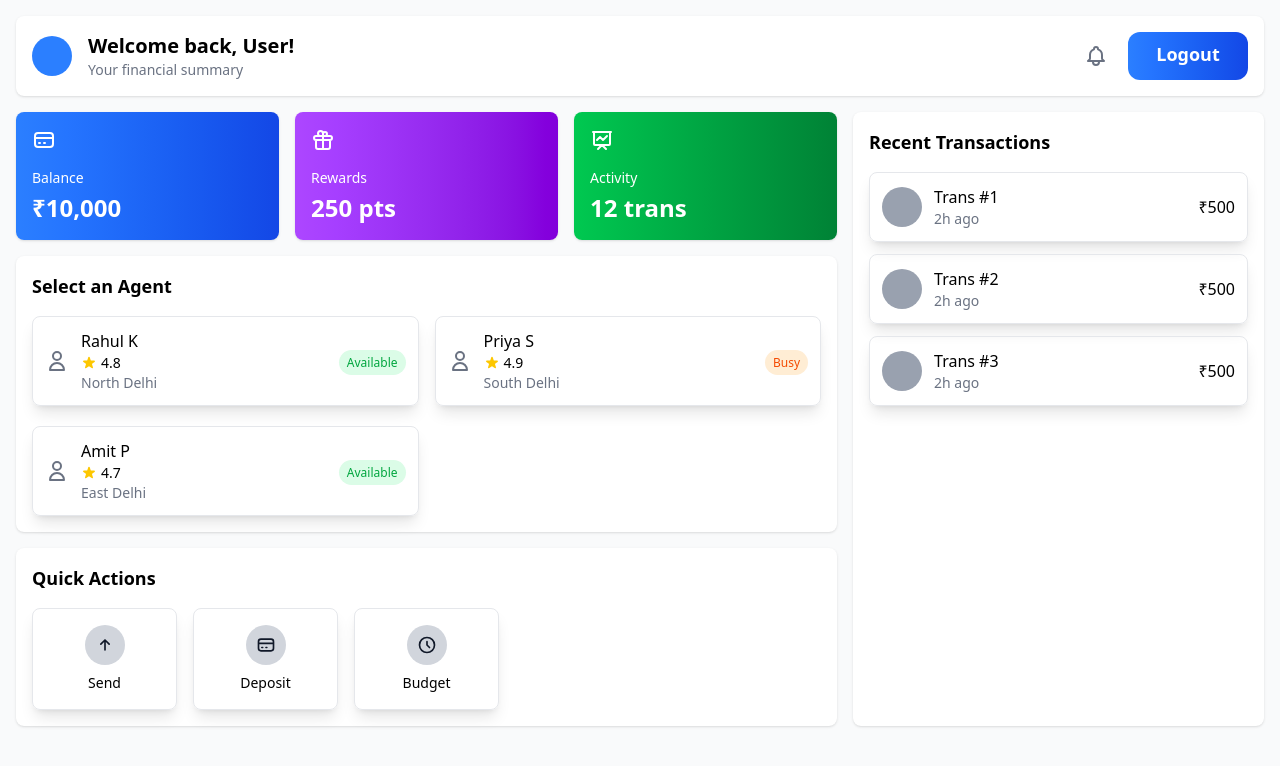
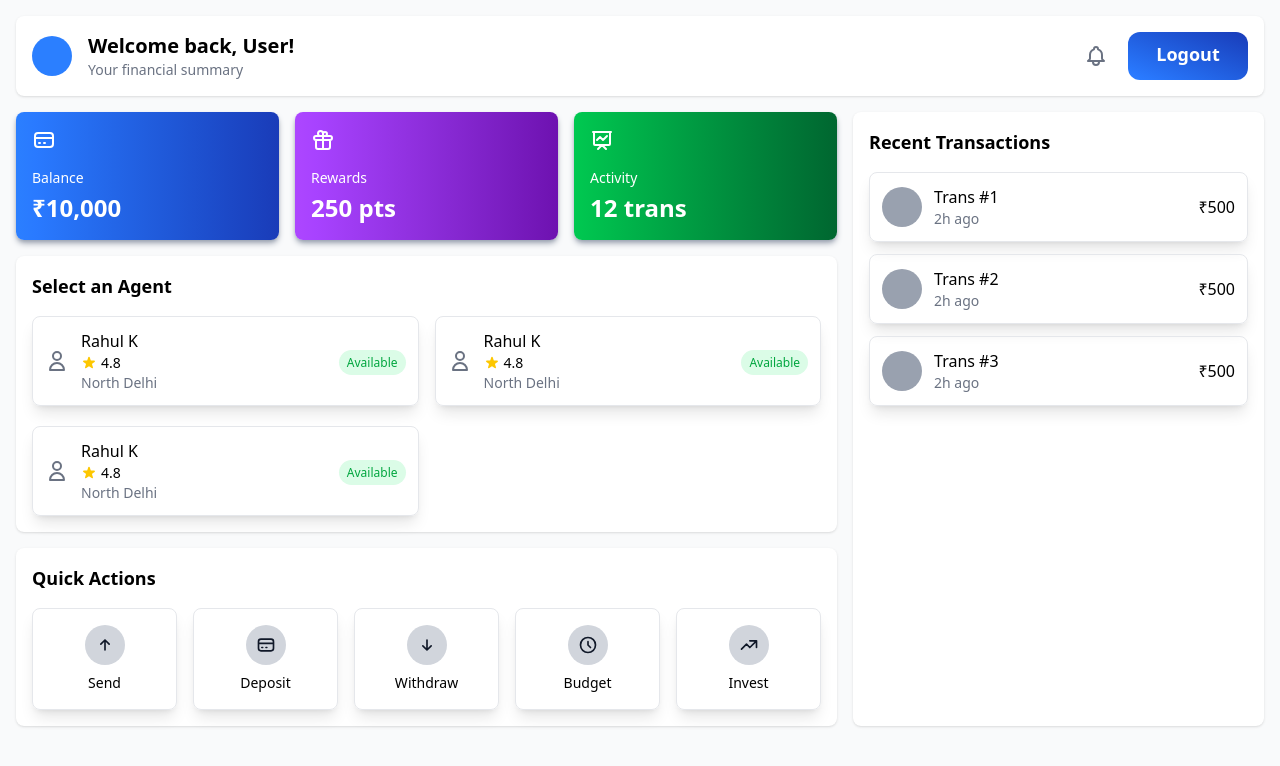
Before and after one commit to Jhil20/Exception-RuralFin, a React (Vite) app in the folder client/: page /userDashboard in a window 1280 px wide. Shown: the top 766 px of the page. Built offline with nearby package versions, Linux system fonts and the light colour scheme.

Commit message:
building user ui

```diff
--- /dev/null
+++ b/client/src/components/AgentCard.jsx
@@ -0,0 +1,50 @@
+import React from "react";
+
+const AgentCard = (props) => {
+  const handleClick = props.onClick;
+  return (
+    <div
+      onClick={() => handleClick(true)}
+      className="flex items-center hover:shadow-black/40 justify-between border border-gray-200 hover:bg-gray-200 cursor-pointer tranisition-all duration-500 shadow-lg rounded-lg p-3"
+    >
+      <div className="flex items-center">
+        <div className="mr-3">
+          <svg
+            className="h-6 w-6 text-gray-500"
+            fill="none"
+            viewBox="0 0 24 24"
+            stroke="currentColor"
+          >
+            <path
+              strokeLinecap="round"
+              strokeLinejoin="round"
+              strokeWidth={2}
+              d="M16 7a4 4 0 11-8 0 4 4 0 018 0zM12 14a7 7 0 00-7 7h14a7 7 0 00-7-7z"
+            />
+          </svg>
+        </div>
+        <div>
+          <div className="font-medium">Rahul K</div>
+          <div className="flex items-center">
+            <svg
+              className="h-4 w-4 text-yellow-400"
+              fill="currentColor"
+              viewBox="0 0 20 20"
+            >
+              <path d="M9.049 2.927c.3-.921 1.603-.921 1.902 0l1.07 3.292a1 1 0 00.95.69h3.462c.969 0 1.371 1.24.588 1.81l-2.8 2.034a1 1 0 00-.364 1.118l1.07 3.292c.3.921-.755 1.688-1.54 1.118l-2.8-2.034a1 1 0 00-1.175 0l-2.8 2.034c-.784.57-1.838-.197-1.539-1.118l1.07-3.292a1 1 0 00-.364-1.118L2.98 8.72c-.783-.57-.38-1.81.588-1.81h3.461a1 1 0 00.951-.69l1.07-3.292z" />
+            </svg>
+            <span className="text-sm ml-1">4.8</span>
+          </div>
+          <div className="text-sm text-gray-500">North Delhi</div>
+        </div>
+      </div>
+      <div>
+        <span className="text-xs px-2 py-1 rounded-full bg-green-100 text-green-600">
+          Available
+        </span>
+      </div>
+    </div>
+  );
+};
+
+export default AgentCard;
--- a/client/src/routes/UserDashboard.jsx
+++ b/client/src/routes/UserDashboard.jsx
@@ -3,52 +3,14 @@ import { Link, useNavigate } from "react-router-dom";
 import { userLoggedout } from "../redux/slices/signInSlice";
 import { useDispatch } from "react-redux";
 import Cookies from "js-cookie";
+import AgentCard from "../components/AgentCard";
 
 const UserDashboard = () => {
   const dispatch = useDispatch();
   const navigate = useNavigate();
   const [showNotifications, setShowNotifications] = useState(false);
-
-  // Sample data based on the image
-  const userData = {
-    balance: 10000,
-    rewards: 250,
-    activity: 12,
-    agents: [
-      {
-        id: 1,
-        name: "Rahul K",
-        rating: 4.8,
-        location: "North Delhi",
-        status: "Available",
-      },
-      {
-        id: 2,
-        name: "Priya S",
-        rating: 4.9,
-        location: "South Delhi",
-        status: "Busy",
-      },
-      {
-        id: 3,
-        name: "Amit P",
-        rating: 4.7,
-        location: "East Delhi",
-        status: "Available",
-      },
-    ],
-    transactions: [
-      { id: 1, title: "Trans #1", time: "2h ago", amount: 500 },
-      { id: 2, title: "Trans #2", time: "2h ago", amount: 500 },
-      { id: 3, title: "Trans #3", time: "2h ago", amount: 500 },
-    ],
-    quickActions: [
-      { id: 1, title: "Send", icon: "arrow-up-right" },
-      { id: 2, title: "Deposit", icon: "wallet" },
-      { id: 3, title: "Budget", icon: "clock" },
-    ],
-  };
-
+  const [showAgentTranscationOptions, setShowAgentTranscationOptions] =
+    useState(false);
   const handleLogout = () => {
     Cookies.remove("jwt-token");
     console.log("logout clled");
@@ -63,7 +25,7 @@ const UserDashboard = () => {
         <div className="h-full w-full bg-gray-900/80  fixed top-0 left-0 z-50 flex justify-center items-center">
           <div className="bg-white rounded-lg p-4 shadow-lg h-2/3 w-6/12">
             <div className="flex justify-between items-start h-1/12">
-              <h1 className="text-lg font-semibold">Notifications</h1>
+              <h1 className="text-lg font-semibold ml-2">Notifications</h1>
               <button
                 className="cursor-pointer rounded-full w-10 hover:bg-gray-200 transition-all duration-500 flex justify-center items-center p-2"
                 onClick={() => setShowNotifications(false)}
@@ -86,6 +48,64 @@ const UserDashboard = () => {
             </div>
             <div className="flex h-11/12  justify-center items-center">
               <h2>No Notifictaions received!!</h2>
+            </div>
+          </div>
+        </div>
+      )}
+      {showAgentTranscationOptions && (
+        <div className="fixed inset-0 bg-black/70 z-50 flex justify-center items-center">
+          <div className="bg-white rounded-xl p-6 shadow-2xl shadow-black/40 w-1/3 max-w-lg relative">
+            <div className="flex justify-between items-center border-b pb-3">
+              <h1 className="text-xl font-bold text-gray-800">
+                Agent Transaction Panel
+              </h1>
+              <button
+                className="p-2 cursor-pointer rounded-full hover:bg-gray-300 transition duration-500"
+                onClick={() => setShowAgentTranscationOptions(false)}
+              >
+                <svg
+                  xmlns="http://www.w3.org/2000/svg"
+                  className="h-6 w-6 text-gray-600"
+                  fill="none"
+                  viewBox="0 0 24 24"
+                  stroke="currentColor"
+                >
+                  <path
+                    strokeLinecap="round"
+                    strokeLinejoin="round"
+                    strokeWidth={2}
+                    d="M6 18L18 6M6 6l12 12"
+                  />
+                </svg>
+              </button>
+            </div>
+            <div className="py-4">
+              <h2 className="text-lg font-semibold text-gray-700">
+                Agent Information
+              </h2>
+              <div className="mt-3 space-y-2 text-gray-600">
+                <p>
+                  <span className="font-semibold">Agent Name:</span> Atrey & K
+                </p>
+                <p>
+                  <span className="font-semibold">Rating:</span> 4.8 ⭐
+                </p>
+                <p>
+                  <span className="font-semibold">Address:</span> Kaka ni Pav
+                  Bhaji
+                </p>
+                <p>
+                  <span className="font-semibold">Agent Budget:</span> ₹100,000
+                </p>
+              </div>
+            </div>
+            <div className="flex justify-around mt-6">
+              <button className="w-5/12 py-2 rounded-lg bg-gradient-to-tr from-blue-500 shadow-gray-500 to-blue-950 cursor-pointer text-white font-semibold text-md hover:from-blue-950 hover:to-blue-500 transition duration-700 shadow-md">
+                Withdraw
+              </button>
+              <button className="w-5/12 py-2 rounded-lg bg-gradient-to-tr from-green-500 shadow-gray-500 to-green-950 cursor-pointer text-white font-semibold text-md hover:from-green-950 hover:to-green-500 transition duration-700 shadow-md">
+                Deposit
+              </button>
             </div>
           </div>
         </div>
@@ -128,7 +148,7 @@ const UserDashboard = () => {
               e.stopPropagation(); // Prevent Link navigation
               handleLogout();
             }}
-            className="w-30  relative z-10 hover:ring-4 ring-sky-800 transition-all duration-600 bg-gradient-to-r from-blue-500 to-blue-700 text-white flex justify-center items-center rounded-xl p-2 h-12 pb-3 ml-2 font-semibold text-black text-lg cursor-pointer "
+            className="w-30  relative z-10 transition-all duration-700 bg-gradient-to-tr from-blue-500 to-blue-800 hover:from-blue-800 hover:to-blue-500 text-white flex justify-center items-center rounded-xl p-2 h-12 pb-3 ml-2 font-semibold text-lg cursor-pointer"
           >
             Logout
           </button>
@@ -140,7 +160,7 @@ const UserDashboard = () => {
         <div className="w-2/3">
           <div className="grid w-full grid-cols-1 md:grid-cols-3 gap-4 mb-4">
             {/* Balance Card */}
-            <div className=" bg-gradient-to-r cursor-default from-blue-500 to-blue-700  ring-blue-800 text-white rounded-lg p-4 shadow-sm">
+            <div className=" bg-gradient-to-r cursor-default from-blue-500 to-blue-800 shadow-md shadow-gray-400 ring-blue-800 text-white rounded-lg p-4">
               <div className="mb-4">
                 <svg
                   className="h-6 w-6 text-white"
@@ -157,13 +177,11 @@ const UserDashboard = () => {
                 </svg>
               </div>
               <div className="text-sm mb-1">Balance</div>
-              <div className="text-2xl font-bold">
-                ₹{userData.balance.toLocaleString()}
-              </div>
+              <div className="text-2xl font-bold">₹10,000</div>
             </div>
 
             {/* Rewards Card */}
-            <div className="bg-gradient-to-r cursor-default from-purple-500 to-purple-700 text-white rounded-lg p-4 shadow-sm">
+            <div className="bg-gradient-to-r cursor-default from-purple-500 to-purple-800 text-white rounded-lg p-4 shadow-md shadow-gray-400">
               <div className="mb-4">
                 <svg
                   className="h-6 w-6 text-white"
@@ -180,11 +198,11 @@ const UserDashboard = () => {
                 </svg>
               </div>
               <div className="text-sm mb-1">Rewards</div>
-              <div className="text-2xl font-bold">{userData.rewards} pts</div>
+              <div className="text-2xl font-bold">250 pts</div>
             </div>
 
             {/* Activity Card */}
-            <div className="bg-gradient-to-r cursor-default from-green-500 to-green-700 text-white rounded-lg p-4 shadow-sm">
+            <div className="bg-gradient-to-r cursor-default shadow-md shadow-gray-400 from-green-500 to-green-800 text-white rounded-lg p-4">
               <div className="mb-4">
                 <svg
                   className="h-6 w-6 text-white"
@@ -201,9 +219,7 @@ const UserDashboard = () => {
                 </svg>
               </div>
               <div className="text-sm mb-1">Activity</div>
-              <div className="text-2xl font-bold">
-                {userData.activity} trans
-              </div>
+              <div className="text-2xl font-bold">12 trans</div>
             </div>
           </div>
 
@@ -213,57 +229,10 @@ const UserDashboard = () => {
               <div className="bg-white rounded-lg p-4 shadow-sm mb-4">
                 <h2 className="text-lg font-semibold mb-4">Select an Agent</h2>
                 <div className="space-y-3 grid grid-cols-2 gap-4 gap-y-2">
-                  {userData.agents.map((agent) => (
-                    <div
-                      key={agent.id}
-                      className="flex items-center justify-between border border-gray-200 hover:bg-gray-200 cursor-pointer tranisition-all duration-500 shadow-lg rounded-lg p-3"
-                    >
-                      <div className="flex items-center">
-                        <div className="mr-3">
-                          <svg
-                            className="h-6 w-6 text-gray-500"
-                            fill="none"
-                            viewBox="0 0 24 24"
-                            stroke="currentColor"
-                          >
-                            <path
-                              strokeLinecap="round"
-                              strokeLinejoin="round"
-                              strokeWidth={2}
-                              d="M16 7a4 4 0 11-8 0 4 4 0 018 0zM12 14a7 7 0 00-7 7h14a7 7 0 00-7-7z"
-                            />
-                          </svg>
-                        </div>
-                        <div>
-                          <div className="font-medium">{agent.name}</div>
-                          <div className="flex items-center">
-                            <svg
-                              className="h-4 w-4 text-yellow-400"
-                              fill="currentColor"
-                              viewBox="0 0 20 20"
-                            >
-                              <path d="M9.049 2.927c.3-.921 1.603-.921 1.902 0l1.07 3.292a1 1 0 00.95.69h3.462c.969 0 1.371 1.24.588 1.81l-2.8 2.034a1 1 0 00-.364 1.118l1.07 3.292c.3.921-.755 1.688-1.54 1.118l-2.8-2.034a1 1 0 00-1.175 0l-2.8 2.034c-.784.57-1.838-.197-1.539-1.118l1.07-3.292a1 1 0 00-.364-1.118L2.98 8.72c-.783-.57-.38-1.81.588-1.81h3.461a1 1 0 00.951-.69l1.07-3.292z" />
-                            </svg>
-                            <span className="text-sm ml-1">{agent.rating}</span>
-                          </div>
-                          <div className="text-sm text-gray-500">
-                            {agent.location}
-                          </div>
-                        </div>
-                      </div>
-                      <div>
-                        <span
-                          className={`text-xs px-2 py-1 rounded-full ${
-                            agent.status === "Available"
-                              ? "bg-green-100 text-green-600"
-                              : "bg-orange-100 text-orange-600"
-                          }`}
-                        >
-                          {agent.status}
-                        </span>
-                      </div>
-                    </div>
-                  ))}
+                  {/* Agent 1 */}
+                  <AgentCard onClick={setShowAgentTranscationOptions} />
+                  <AgentCard onClick={setShowAgentTranscationOptions} />
+                  <AgentCard onClick={setShowAgentTranscationOptions} />
                 </div>
               </div>
 
@@ -271,13 +240,9 @@ const UserDashboard = () => {
               <div className="bg-white w-full rounded-lg p-4 shadow-sm">
                 <h2 className="text-lg font-semibold mb-4">Quick Actions</h2>
                 <div className="grid grid-cols-5 gap-4">
-                  {userData.quickActions.map((action) => (
-                    <button
-                      key={action.id}
-                      className="flex flex-col items-center justify-center p-4 border cursor-pointer border-gray-200 shadow-lg hover:bg-gray-200 transition-all duration-500 rounded-lg"
-                    >
+                  {/* Send */}
+                  <button className="flex flex-col items-center justify-center p-4 border hover:shadow-black/40 cursor-pointer border-gray-200 shadow-lg hover:bg-gray-200 transition-all duration-500 rounded-lg">
                     <div className="w-10 h-10 rounded-full bg-gray-300 flex items-center justify-center mb-2">
-                        {action.icon === "arrow-up-right" && (
                       <svg
                         className="h-5 w-5 text-gray-900"
                         fill="none"
@@ -291,8 +256,13 @@ const UserDashboard = () => {
                           d="M7 11l5-5m0 0l5 5m-5-5v12"
                         />
                       </svg>
-                        )}
-                        {action.icon === "wallet" && (
+                    </div>
+                    <span className="text-sm">Send</span>
+                  </button>
+
+                  {/* Deposit */}
+                  <button className="flex flex-col items-center hover:shadow-black/40 justify-center p-4 border cursor-pointer border-gray-200 shadow-lg hover:bg-gray-200 transition-all duration-500 rounded-lg">
+                    <div className="w-10 h-10 rounded-full bg-gray-300 flex items-center justify-center mb-2">
                       <svg
                         className="h-5 w-5 text-gray-900"
                         fill="none"
@@ -306,8 +276,33 @@ const UserDashboard = () => {
                           d="M3 10h18M7 15h1m4 0h1m-7 4h12a3 3 0 003-3V8a3 3 0 00-3-3H6a3 3 0 00-3 3v8a3 3 0 003 3z"
                         />
                       </svg>
-                        )}
-                        {action.icon === "clock" && (
+                    </div>
+                    <span className="text-sm">Deposit</span>
+                  </button>
+
+                  {/* Withdraw */}
+                  <button className="flex flex-col items-center hover:shadow-black/40 justify-center p-4 border cursor-pointer border-gray-200 shadow-lg hover:bg-gray-200 transition-all duration-500 rounded-lg">
+                    <div className="w-10 h-10 rounded-full bg-gray-300 flex items-center justify-center mb-2">
+                      <svg
+                        className="h-5 w-5 text-gray-900"
+                        fill="none"
+                        viewBox="0 0 24 24"
+                        stroke="currentColor"
+                      >
+                        <path
+                          strokeLinecap="round"
+                          strokeLinejoin="round"
+                          strokeWidth={2}
+                          d="M17 13l-5 5m0 0l-5-5m5 5V6"
+                        />
+                      </svg>
+                    </div>
+                    <span className="text-sm">Withdraw</span>
+                  </button>
+
+                  {/* Budget */}
+                  <button className="flex flex-col items-center hover:shadow-black/40 justify-center p-4 border cursor-pointer border-gray-200 shadow-lg hover:bg-gray-200 transition-all duration-500 rounded-lg">
+                    <div className="w-10 h-10 rounded-full bg-gray-300 flex items-center justify-center mb-2">
                       <svg
                         className="h-5 w-5 text-gray-900"
                         fill="none"
@@ -321,11 +316,29 @@ const UserDashboard = () => {
                           d="M12 8v4l3 3m6-3a9 9 0 11-18 0 9 9 0 0118 0z"
                         />
                       </svg>
-                        )}
                     </div>
-                      <span className="text-sm">{action.title}</span>
+                    <span className="text-sm">Budget</span>
                   </button>
-                  ))}
+
+                  {/* Invest */}
+                  <button className="flex flex-col items-center hover:shadow-black/40 justify-center p-4 border cursor-pointer border-gray-200 shadow-lg hover:bg-gray-200 transition-all duration-500 rounded-lg">
+                    <div className="w-10 h-10 rounded-full bg-gray-300 flex items-center justify-center mb-2">
+                      <svg
+                        className="h-5 w-5 text-gray-900"
+                        fill="none"
+                        viewBox="0 0 24 24"
+                        stroke="currentColor"
+                      >
+                        <path
+                          strokeLinecap="round"
+                          strokeLinejoin="round"
+                          strokeWidth={2}
+                          d="M13 7h8m0 0v8m0-8l-8 8-4-4-6 6"
+                        />
+                      </svg>
+                    </div>
+                    <span className="text-sm">Invest</span>
+                  </button>
                 </div>
               </div>
             </div>
@@ -335,23 +348,41 @@ const UserDashboard = () => {
         <div className="bg-white w-1/3 rounded-lg p-4 shadow-sm">
           <h2 className="text-lg font-semibold mb-4">Recent Transactions</h2>
           <div className="space-y-3">
-            {userData.transactions.map((transaction) => (
-              <div
-                key={transaction.id}
-                className="flex items-center justify-between border border-gray-200 rounded-lg shadow-lg hover:bg-gray-200 transition-all duration-500 cursor-pointer p-3"
-              >
+            {/* Transaction 1 */}
+            <div className="flex items-center hover:shadow-black/40 justify-between border border-gray-200 rounded-lg shadow-lg hover:bg-gray-200 transition-all duration-500 cursor-pointer p-3">
               <div className="flex items-center">
                 <div className="w-10 h-10 rounded-full bg-gray-400 mr-3"></div>
                 <div>
-                    <div className="font-medium">{transaction.title}</div>
-                    <div className="text-sm text-gray-500">
-                      {transaction.time}
+                  <div className="font-medium">Trans #1</div>
+                  <div className="text-sm text-gray-500">2h ago</div>
                 </div>
               </div>
+              <div className="font-medium">₹500</div>
             </div>
-                <div className="font-medium">₹{transaction.amount}</div>
+
+            {/* Transaction 2 */}
+            <div className="flex items-center hover:shadow-black/40 justify-between border border-gray-200 rounded-lg shadow-lg hover:bg-gray-200 transition-all duration-500 cursor-pointer p-3">
+              <div className="flex items-center">
+                <div className="w-10 h-10 rounded-full bg-gray-400 mr-3"></div>
+                <div>
+                  <div className="font-medium">Trans #2</div>
+                  <div className="text-sm text-gray-500">2h ago</div>
                 </div>
-            ))}
+              </div>
+              <div className="font-medium">₹500</div>
+            </div>
+
+            {/* Transaction 3 */}
+            <div className="flex items-center hover:shadow-black/40 justify-between border border-gray-200 rounded-lg shadow-lg hover:bg-gray-200 transition-all duration-500 cursor-pointer p-3">
+              <div className="flex items-center">
+                <div className="w-10 h-10 rounded-full bg-gray-400 mr-3"></div>
+                <div>
+                  <div className="font-medium">Trans #3</div>
+                  <div className="text-sm text-gray-500">2h ago</div>
+                </div>
+              </div>
+              <div className="font-medium">₹500</div>
+            </div>
           </div>
         </div>
       </div>
```
Lines whose indentation alone changed are shown as unchanged.
